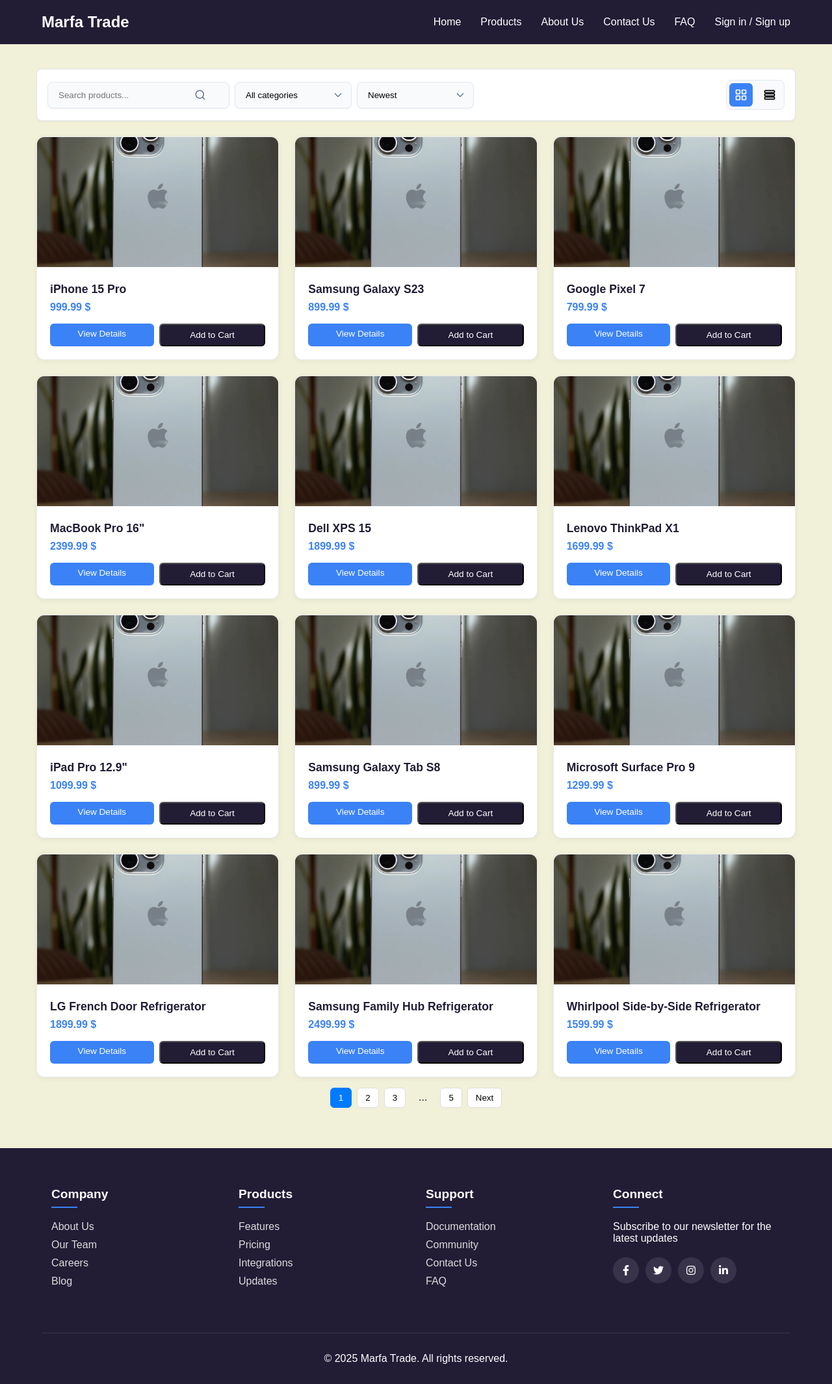
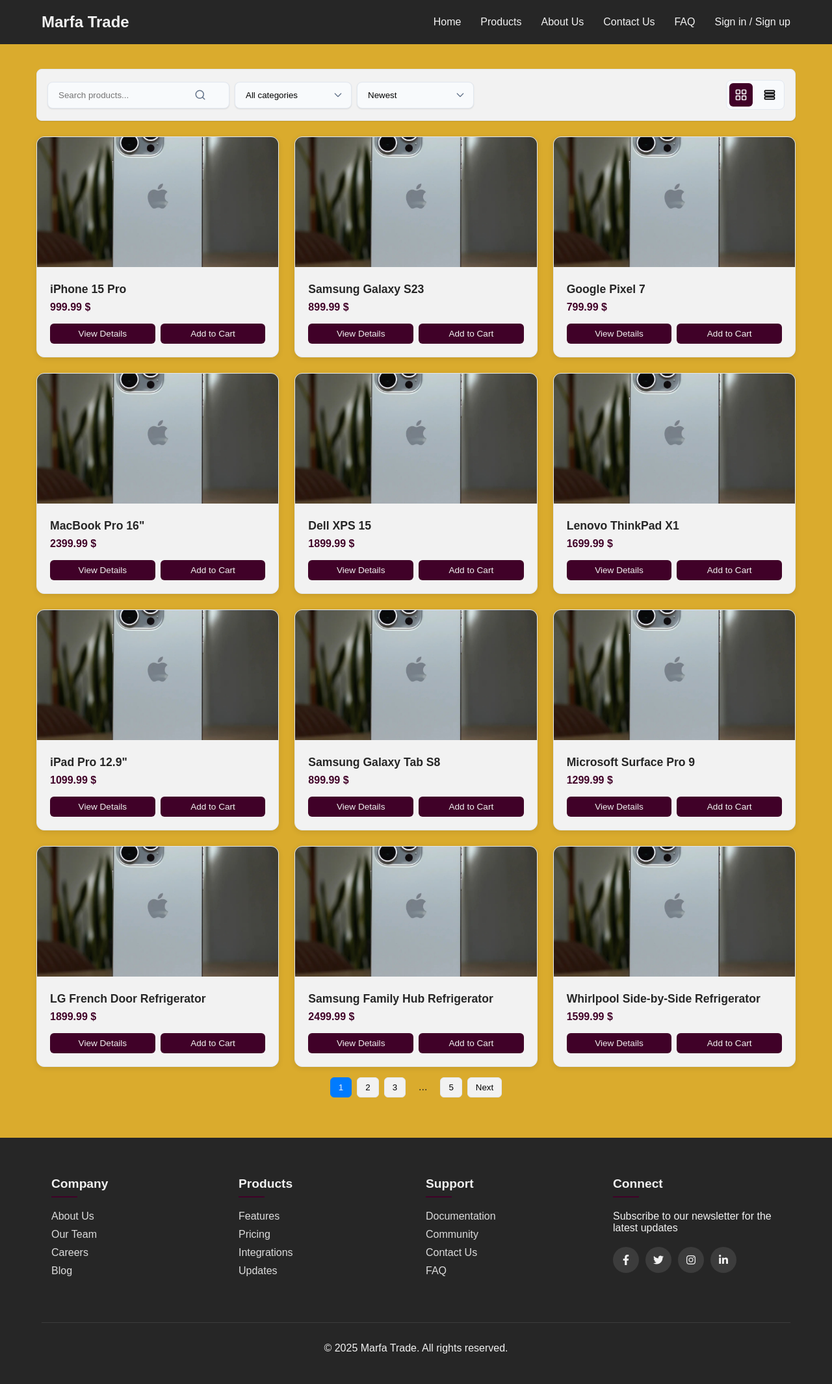
Before and after one commit to MeisamHajiloo/MarfatradeProd, a PHP site: page /products.php in a window 1280 px wide. Shown: the whole page at 65% size. After the commit the page ends 2083 px from the top, so only its background shows below. Run offline with PHP 8.4, Linux system fonts and the light colour scheme; data comes from the database, SQL or seed files in the repository; data that the repository does not hold is empty.

Commit message:
فایل های css با هم هماهنگ شده اند

```diff
--- a/assets/css/footer.css
+++ b/assets/css/footer.css
@@ -1,6 +1,6 @@
 footer {
   background-color: var(--secondary-color1);
-    color: white;
+  color: var(--white);
   padding: 60px 5% 30px;
 }
 
@@ -26,7 +26,7 @@ footer {
   padding-bottom: 10px;
 }
 .footer-column h3::after {
-    content: '';
+  content: "";
   position: absolute;
   left: 0;
   bottom: 0;
@@ -35,20 +35,26 @@ footer {
   background-color: var(--primary-color);
 }
 
-.footer-column ul { list-style: none; }
-.footer-column ul li { margin-bottom: 10px; }
+.footer-column ul {
+  list-style: none;
+}
+.footer-column ul li {
+  margin-bottom: 10px;
+}
 .footer-column ul li a {
   color: #ddd;
   text-decoration: none;
   transition: color 0.3s ease;
 }
-.footer-column ul li a:hover { color: var(--primary-color); }
+.footer-column ul li a:hover {
+  color: var(--primary-color);
+}
 
 .footer-bottom {
   text-align: center;
   padding-top: 30px;
   margin-top: 30px;
-    border-top: 1px solid rgba(255,255,255,0.1);
+  border-top: 1px solid rgba(255, 255, 255, 0.1);
 }
 
 .social-links {
@@ -61,10 +67,10 @@ footer {
   justify-content: center;
   width: 40px;
   height: 40px;
-    background-color: rgba(255,255,255,0.1);
+  background-color: rgba(255, 255, 255, 0.1);
   border-radius: 50%;
   margin-right: 10px;
-    color: white;
+  color: var(--white);
   text-decoration: none;
   transition: all 0.3s ease;
 }
--- a/assets/css/header.css
+++ b/assets/css/header.css
@@ -1,7 +1,7 @@
 /* Header Styles */
 header {
   background-color: var(--secondary-color1);
-  color: white;
+  color: var(--white);
   position: fixed;
   width: 100%;
   top: 0;
@@ -145,18 +145,18 @@ header {
 }
 
 .nav-links a {
-  color: white;
+  color: var(--white);
   text-decoration: none;
   transition: color 0.3s ease;
 }
 
 .nav-links a:hover {
-  color: var(--primary-color);
+  color: var(--secondary-color2);
 }
 
 /* Auth link styles */
 #auth-link {
-  color: white;
+  color: var(--white);
   text-decoration: none;
   transition: color 0.3s ease;
 }
--- a/assets/css/main.css
+++ b/assets/css/main.css
@@ -1,7 +1,30 @@
 :root {
-  --primary-color: #aca39a;
-  --secondary-color1: #221c35;
-  --secondary-color2: #f1f0d8;
+  --primary-color: #400128;
+  --secondary-color1: #262626;
+  --secondary-color2: #daab2d;
+  --secondary-color3: #a57a03;
+  --white: #f2f2f2;
+  --black: #000000;
+  --gray-light: #f0f0f0;
+  --gray: #6c757d;
+  --gray-dark: #333333;
+  --success: #23d160;
+  --error: #ff3860;
+  --text-primary: #1e293b;
+  --text-secondary: #64748b;
+  --border-color: #e2e8f0;
+  --surface-color: #f8fafc;
+  --overlay-bg: rgba(0, 0, 0, 0.5);
+  --shadow-color: rgba(0, 0, 0, 0.1);
+  --radius-sm: 0.375rem;
+  --radius-md: 0.5rem;
+  --radius-lg: 0.75rem;
+  --shadow-sm: 0 1px 2px 0 var(--shadow-color);
+  --shadow-md: 0 4px 6px -1px var(--shadow-color),
+    0 2px 4px -1px rgba(0, 0, 0, 0.06);
+  --shadow-lg: 0 10px 15px -3px var(--shadow-color),
+    0 4px 6px -2px rgba(0, 0, 0, 0.05);
+  --primary-hover: #9c9188;
 }
 
 * {
@@ -32,7 +55,7 @@ main {
 /* Counter Section Styles */
 .counter-section {
   background-color: var(--secondary-color1);
-  color: white;
+  color: var(--white);
   padding: 80px 5%;
   text-align: center;
 }
@@ -63,7 +86,7 @@ main {
 .counter-icon {
   font-size: 3rem;
   margin-bottom: 15px;
-  color: var(--primary-color);
+  color: var(--secondary-color2);
 }
 
 .counter-number {
@@ -126,7 +149,7 @@ main {
 }
 
 .counter-item:hover .counter-title {
-  color: var(--primary-color);
+  color: var(--secondary-color2);
   transition: color 0.3s ease;
 }
 
@@ -173,7 +196,7 @@ main {
 }
 
 .counter-item:hover .counter-title {
-  color: var(--primary-color);
+  color: var(--secondary-color2);
 }
 
 /* Ray Effect */
--- a/assets/css/modal.css
+++ b/assets/css/modal.css
@@ -91,14 +97,14 @@
 .form-group input {
   width: 100%;
   padding: 10px;
-    border: 1px solid #ddd;
+  border: 1px solid var(--border-color);
   border-radius: 4px;
   box-sizing: border-box;
 }
 
 .btn-primary {
   background-color: var(--primary-color);
-    color: white;
+  color: var(--white);
   border: none;
   padding: 12px 20px;
   width: 100%;
--- a/assets/css/products.css
+++ b/assets/css/products.css
@@ -114,17 +114,17 @@
 
 /* Card view mode */
 .product-card {
-  border: 1px solid #e9ecef;
+  border: 1px solid var(--border-color);
   border-radius: 12px;
-  background: #fff;
+  background: var(--white);
   overflow: hidden;
   transition: all 0.3s ease;
-  box-shadow: 0 2px 8px rgba(0, 0, 0, 0.05);
+  box-shadow: 0 2px 8px var(--shadow-color);
 }
 
 .product-card:hover {
   transform: translateY(-5px);
-  box-shadow: 0 12px 28px rgba(0, 0, 0, 0.1);
+  box-shadow: 0 12px 28px var(--shadow-color);
   border-color: var(--primary-color);
 }
 
@@ -201,8 +201,8 @@
 
 #pagination button,
 #pagination span {
-  border: 1px solid #ddd;
-  background: #fff;
+  border: 1px solid var(--border-color);
+  background: var(--white);
   padding: 0.4rem 0.75rem;
   border-radius: 6px;
   cursor: pointer;
@@ -242,29 +242,10 @@
   grid-column: 1/-1;
   text-align: center;
   padding: 2rem;
-  color: #666;
+  color: var(--gray);
 }
 
 /* Products Toolbar Styles */
-:root {
-  --primary-color: #3b82f6;
-  --primary-hover: #2563eb;
-  --secondary-color: #64748b;
-  --background-color: #ffffff;
-  --surface-color: #f8fafc;
-  --border-color: #e2e8f0;
-  --text-primary: #1e293b;
-  --text-secondary: #64748b;
-  --shadow-sm: 0 1px 2px 0 rgba(0, 0, 0, 0.05);
-  --shadow-md: 0 4px 6px -1px rgba(0, 0, 0, 0.1),
-    0 2px 4px -1px rgba(0, 0, 0, 0.06);
-  --shadow-lg: 0 10px 15px -3px rgba(0, 0, 0, 0.1),
-    0 4px 6px -2px rgba(0, 0, 0, 0.05);
-  --radius-sm: 0.375rem;
-  --radius-md: 0.5rem;
-  --radius-lg: 0.75rem;
-}
-
 .products-toolbar {
   display: flex;
   justify-content: space-between;
@@ -273,7 +254,7 @@
   margin: 1.5rem 0;
   flex-wrap: wrap;
   position: relative;
-  background-color: var(--background-color);
+  background-color: var(--white);
   border-radius: var(--radius-md);
   padding: 1rem;
   box-shadow: var(--shadow-sm);
--- a/assets/css/slider.css
+++ b/assets/css/slider.css
@@ -33,7 +33,7 @@
   left: 50%;
   transform: translate(-50%, -50%);
   text-align: center;
-    color: white;
+  color: var(--white);
   z-index: 2;
   width: 90%;
   max-width: 1200px;
@@ -43,20 +43,20 @@
 .slide h2 {
   font-size: clamp(1.8rem, 5vw, 3.5rem);
   margin-bottom: 15px;
-    text-shadow: 2px 2px 4px rgba(0,0,0,0.7);
+  text-shadow: 2px 2px 4px rgba(0, 0, 0, 0.7);
 }
 
 .slide p {
   font-size: clamp(1rem, 2.5vw, 1.3rem);
   margin-bottom: 25px;
-    text-shadow: 1px 1px 3px rgba(0,0,0,0.7);
+  text-shadow: 1px 1px 3px rgba(0, 0, 0, 0.7);
 }
 
 .btn {
   display: inline-block;
   padding: 12px 30px;
   background-color: var(--secondary-color1);
-    color: white;
+  color: var(--white);
   text-decoration: none;
   border-radius: 30px;
   font-weight: bold;
@@ -66,7 +66,7 @@
 .btn:hover {
   background-color: var(--primary-color);
   transform: translateY(-3px);
-    box-shadow: 0 10px 20px rgba(0,0,0,0.3);
+  box-shadow: 0 10px 20px rgba(0, 0, 0, 0.3);
 }
 
 .slide-bg {
@@ -91,13 +91,13 @@
   width: 12px;
   height: 12px;
   border-radius: 50%;
-    background-color: rgba(255,255,255,0.5);
+  background-color: rgba(255, 255, 255, 0.5);
   margin: 0 8px;
   cursor: pointer;
   transition: all 0.3s ease;
 }
 .slider-dot.active {
-    background-color: white;
+  background-color: var(--white);
   transform: scale(1.2);
 }
 
@@ -108,12 +108,12 @@
   transform: translateY(-50%);
   width: 50px;
   height: 50px;
-    background-color: rgba(0,0,0,0.3);
+  background-color: rgba(0, 0, 0, 0.3);
   border-radius: 50%;
   display: flex;
   align-items: center;
   justify-content: center;
-    color: white;
+  color: var(--white);
   font-size: 24px;
   cursor: pointer;
   z-index: 2;
@@ -121,10 +121,14 @@
   border: none;
 }
 .slider-arrow:hover {
-    background-color: rgba(0,0,0,0.6);
+  background-color: rgba(0, 0, 0, 0.6);
 }
-.slider-arrow.prev { left: 30px; }
-.slider-arrow.next { right: 30px; }
+.slider-arrow.prev {
+  left: 30px;
+}
+.slider-arrow.next {
+  right: 30px;
+}
 
 @media (max-width: 768px) {
   .slider {
@@ -137,8 +141,12 @@
     height: 40px;
     font-size: 20px;
   }
-    .slider-arrow.prev { left: 15px; }
-    .slider-arrow.next { right: 15px; }
+  .slider-arrow.prev {
+    left: 15px;
+  }
+  .slider-arrow.next {
+    right: 15px;
+  }
 }
 
 @media (max-width: 480px) {
@@ -151,6 +159,10 @@
     height: 35px;
     font-size: 18px;
   }
-    .slider-arrow.prev { left: 10px; }
-    .slider-arrow.next { right: 10px; }
+  .slider-arrow.prev {
+    left: 10px;
   }
+  .slider-arrow.next {
+    right: 10px;
+  }
+}
--- a/assets/js/products.js
+++ b/assets/js/products.js
@@ -443,7 +443,7 @@
           <a href="product.php?slug=${
             p.slug
           }" class="btn btn-primary">View Details</a>
-          <button class="btn btn-outline">Add to Cart</button>
+          <button class="btn btn-primary">Add to Cart</button>
         </div>
       </div>
     `;
@@ -471,7 +471,7 @@
           <a href="product.php?slug=${
             p.slug
           }" class="btn btn-primary">View Details</a>
-          <button class="btn btn-outline">Add to Cart</button>
+          <button class="btn btn-primary">Add to Cart</button>
         </div>
       </div>
     `;
```
Also changed, not shown: other parts of assets/css/header.css (+15 -15 lines), other parts of assets/css/modal.css (+36 -18 lines), other parts of assets/css/products.css (+65 -35 lines). Lines whose indentation alone changed are shown as unchanged.
